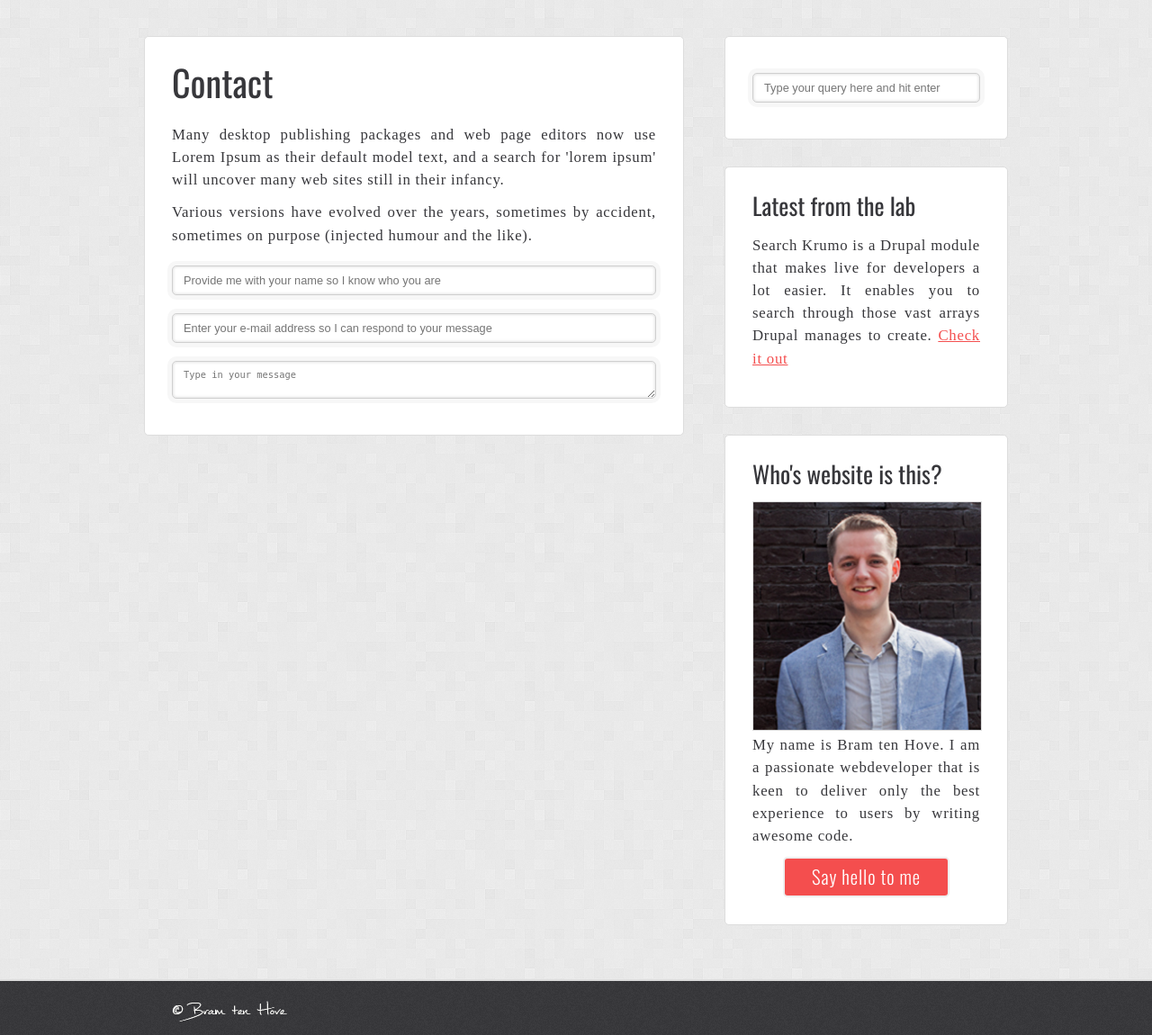
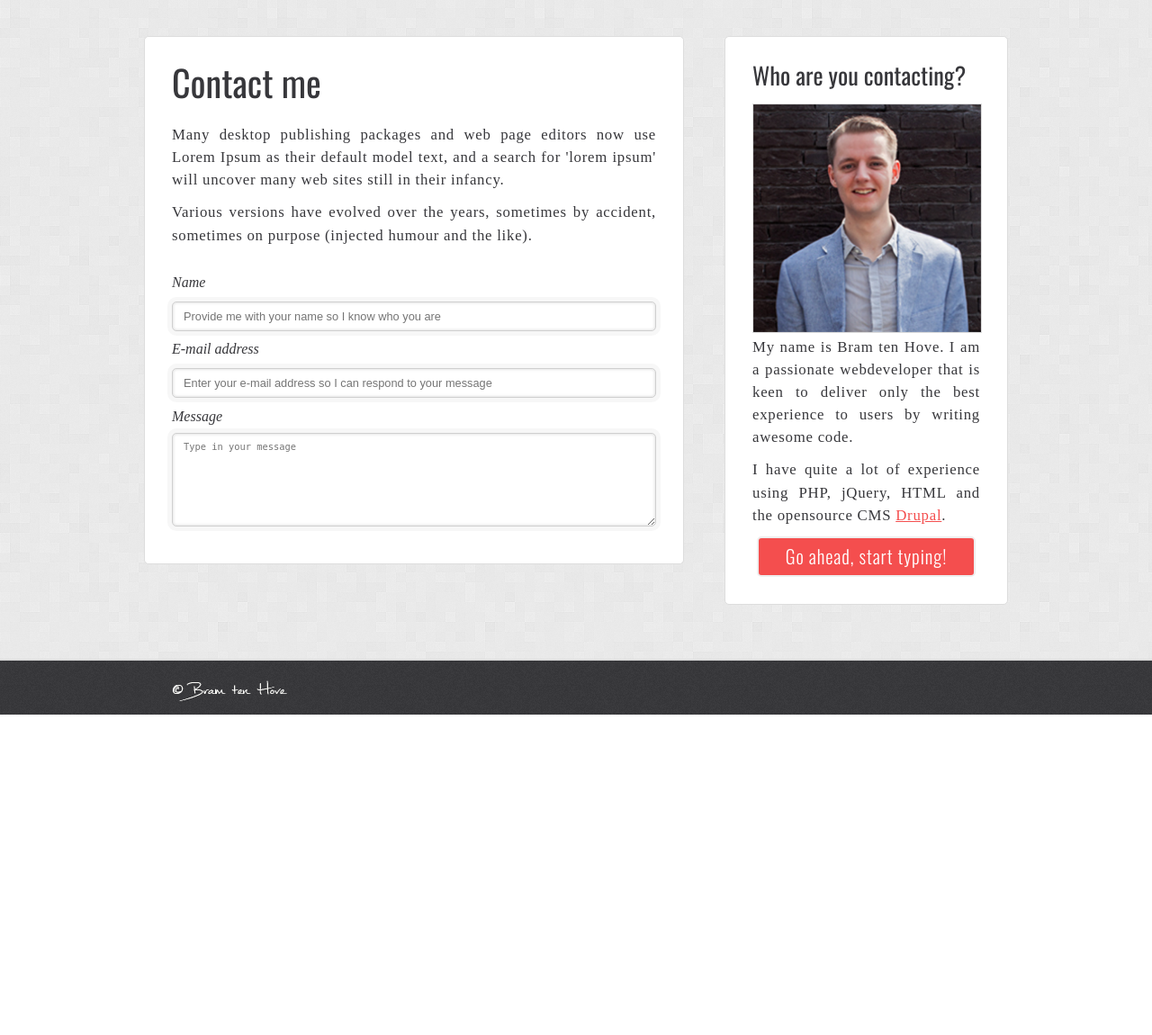
Before and after one commit to bramtenhove/bramtenhove.nl, a PHP site: page /contact.html in a window 1280 px wide. Shown: the part 277-1427 px from the top of the page at 90% size. After the commit the page ends 1071 px from the top, so only its background shows below. Run offline with PHP 8.4, Linux system fonts and the light colour scheme; some libraries are stand-ins or nearby versions.

Commit message:
Contact form styling

```diff
--- a/contact.html
+++ b/contact.html
@@ -50,17 +50,20 @@
 
         <div id="main-content" role="main">
           <div class="container">
-            <h1 class="content-title">Contact</h1>
+            <h1 class="content-title">Contact me</h1>
             <p>Many desktop publishing packages and web page editors now use Lorem Ipsum as their default model text, and a search for 'lorem ipsum' will uncover many web sites still in their infancy.</p>
 
             <p>Various versions have evolved over the years, sometimes by accident, sometimes on purpose (injected humour and the like).</p>
 
-            <form>
-              <input type="text" placeholder="Provide me with your name so I know who you are" />
+            <form class="inline">
+              <label for="fullname">Name</label>
+              <input type="text" name="fullname" placeholder="Provide me with your name so I know who you are" />
 
-              <input type="text" placeholder="Enter your e-mail address so I can respond to your message" />
+              <label for="emailaddress">E-mail address</label>
+              <input type="text" name="emailaddress" placeholder="Enter your e-mail address so I can respond to your message" />
 
-              <textarea placeholder="Type in your message"></textarea>
+              <label for="message">Message</label>
+              <textarea name="message" placeholder="Type in your message"></textarea>
             </form>
             </ul>
           </div>
@@ -68,22 +71,13 @@
 
         <aside id="sidebar-right" role="complementary">
           <div class="block container">
-            <form>
-              <input type="text" placeholder="Type your query here and hit enter" />
-            </form>
-          </div>
-
-          <div class="block container">
-            <h2 class="block-title">Latest from the lab</h2>
-            <p>Search Krumo is a Drupal module that makes live for developers a lot easier. It enables you to search through those vast arrays Drupal manages to create. <a href="#">Check it out</a></p>
-          </div>
-
-          <div class="block container">
-            <h2 class="block-title">Who's website is this?</h2>
+            <h2 class="block-title">Who are you contacting?</h2>
             <img class="full-width" src="images/me.jpg" />
             <p>My name is Bram ten Hove. I am a passionate webdeveloper that is keen to deliver only the best experience to users by writing awesome code.</p>
 
-            <span class="center"><a class="button" href="#">Say hello to me</a></span>
+            <p>I have quite a lot of experience using PHP, jQuery, HTML and the opensource CMS <a href="http://drupal.org">Drupal</a>.</p>
+
+            <span class="center"><a class="button" href="#">Go ahead, start typing!</a></span>
           </div>
         </aside>
 
--- a/css/screen.css
+++ b/css/screen.css
@@ -556,17 +556,22 @@ ul li {
  * Form styling.
  */
 /* line 6, ../sass/_forms.scss */
+form.inline {
+  margin-top: 2em;
+}
+/* line 10, ../sass/_forms.scss */
 form label {
+  display: block;
   font-style: italic;
 }
-/* line 10, ../sass/_forms.scss */
-form input, form textarea {
+/* line 15, ../sass/_forms.scss */
+form input[type=text], form textarea {
   background: #ffffff;
   border: 1px solid #cfcfcf;
   box-sizing: border-box;
   font-size: 0.8em;
   font-weight: 400;
-  margin: 10px 0;
+  margin: 1em 0;
   padding: 8px 12px;
   -webkit-border-radius: 5px 5px;
   -moz-border-radius: 5px / 5px;
@@ -579,7 +584,17 @@ form input, form textarea {
   margin-right: 0%;
   display: inline;
 }
-/* line 23, ../sass/_forms.scss */
+/* line 27, ../sass/_forms.scss */
+form input[type=text]:hover, form textarea:hover {
+  -webkit-box-shadow: 0 0 0 5px #f0f0f0, rgba(0, 0, 0, 0.1) 0 0 3px 1px inset;
+  -moz-box-shadow: 0 0 0 5px #f0f0f0, rgba(0, 0, 0, 0.1) 0 0 3px 1px inset;
+  box-shadow: 0 0 0 5px #f0f0f0, rgba(0, 0, 0, 0.1) 0 0 3px 1px inset;
+}
+/* line 32, ../sass/_forms.scss */
+form textarea {
+  min-height: 10em;
+}
+/* line 36, ../sass/_forms.scss */
 form:after {
   clear: both;
   content: " ";
--- a/sass/_forms.scss
+++ b/sass/_forms.scss
@@ -3,21 +3,34 @@
  */
 
 form {
+  &.inline {
+    margin-top: 2em;
+  }
+
   label {
+    display: block;
     font-style: italic;
   }
 
-  input, textarea {
+  input[type=text], textarea {
     background: #ffffff;
     border: 1px solid #cfcfcf;
     box-sizing: border-box;
     font-size: 0.8em;
     font-weight: 400;
-    margin: 10px 0;
+    margin: 1em 0;
     padding: 8px 12px;
     @include border-radius(5px, 5px);
     @include box-shadow(0 0 0 5px #f7f7f7, rgba(0, 0, 0, 0.1) 0 0 3px 1px inset);
     @include span-columns(1, 1);
+
+    &:hover {
+      @include box-shadow(0 0 0 5px #f0f0f0, rgba(0, 0, 0, 0.1) 0 0 3px 1px inset);
+    }
+  }
+
+  textarea {
+    min-height: 10em;
   }
 
   &:after {
```
